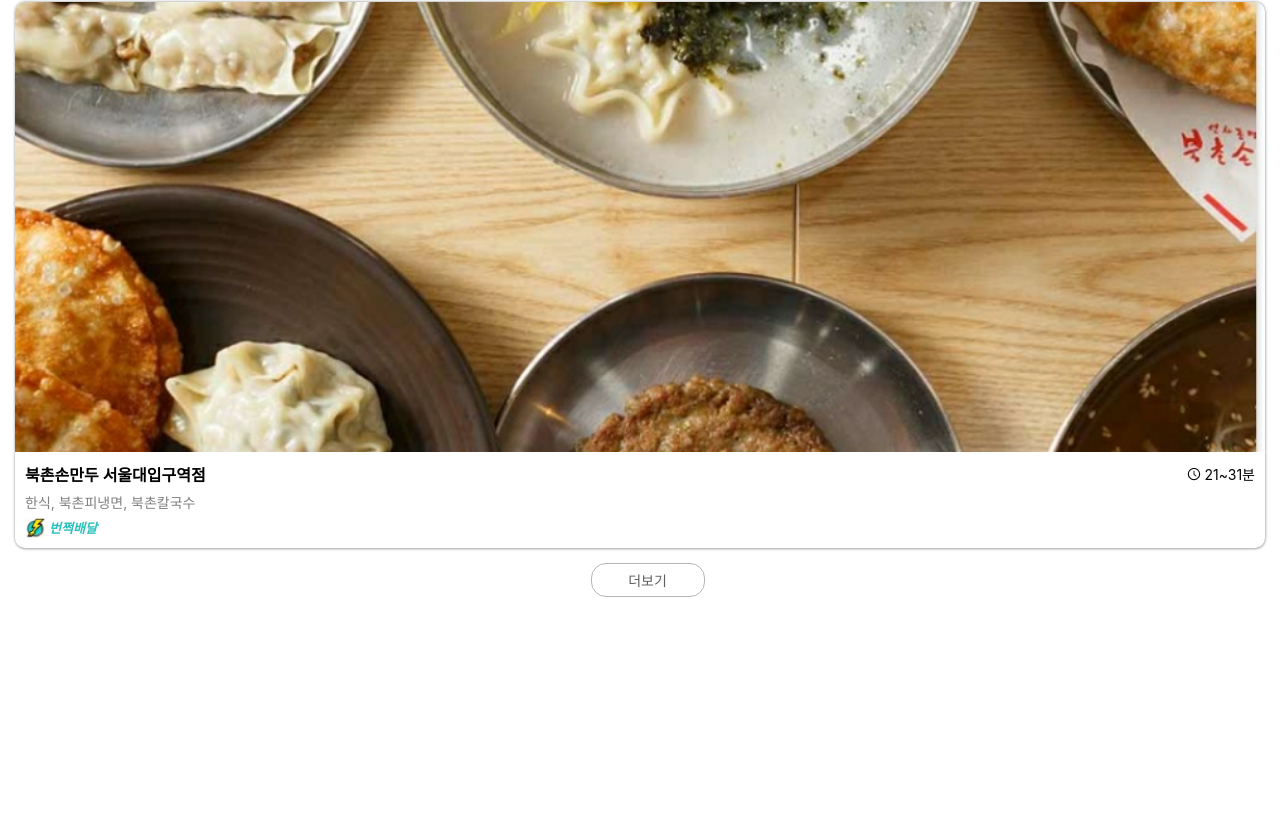
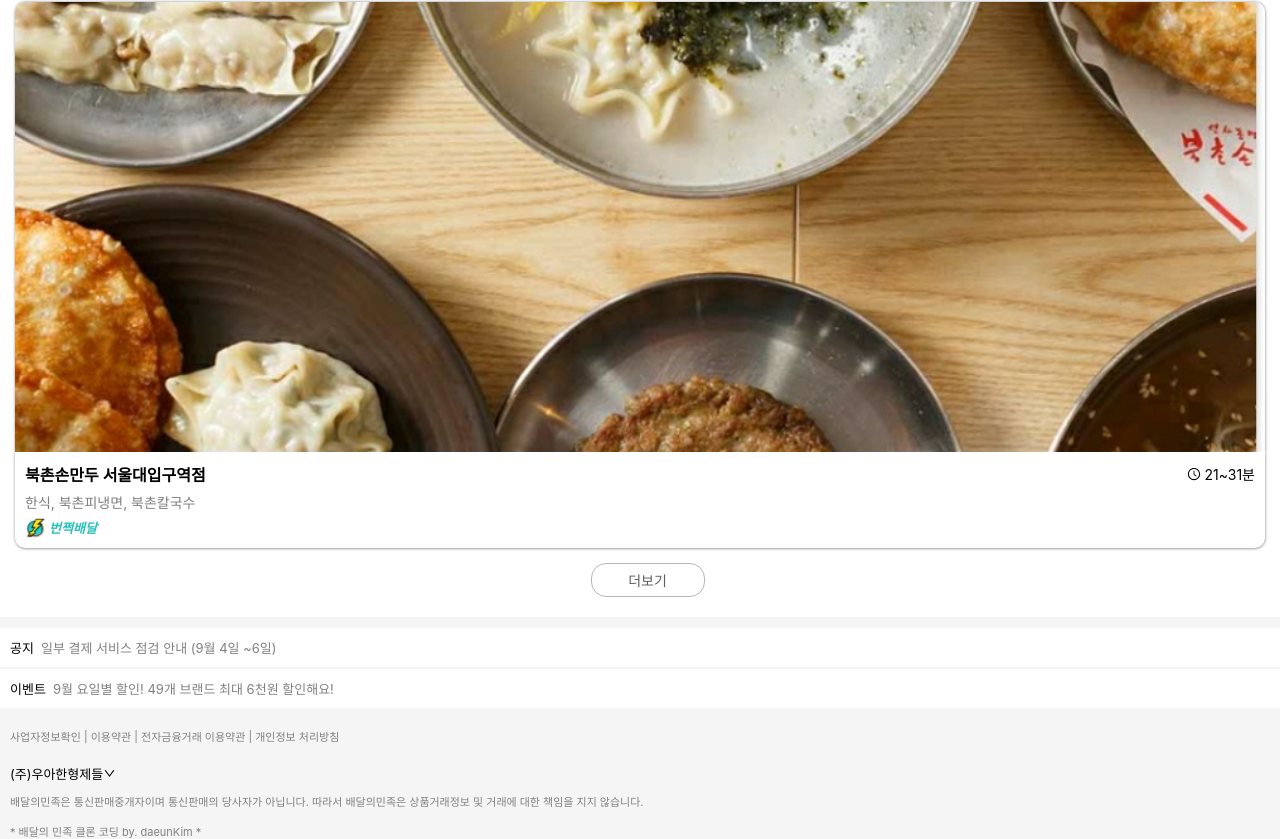
Before and after one commit to dekim1028/Bamin, a React (Create React App) app: page / in a window 1280 px wide. Shown: the part 3599-4438 px from the top of the page. Before the commit the page ends 4216 px from the top, so only its background shows below. Built offline with nearby package versions, Linux system fonts and the light colour scheme.

Commit message:
copyright 개발

```diff
--- a/src/App.css
+++ b/src/App.css
@@ -1,5 +1,5 @@
 body{
   margin:0;
   padding:0;
-  background: #e9ecef;
+  background: #f5f5f5;
 }
--- a/src/App.js
+++ b/src/App.js
@@ -1,4 +1,6 @@
 import React from 'react';
+
+import './App.css';
 import BaminMainTemplate from './Component/BaminMain/BaminMainTemplate';
 
 function App() {
--- /dev/null
+++ b/src/Component/BaminMain/BaminFooter.js
@@ -0,0 +1,67 @@
+import React, { useState } from 'react';
+
+import {AiOutlineDown} from 'react-icons/ai';
+import '../../Style/css/BaminMain/BaminFooter.scss';
+
+const BaminFooter = () => {
+
+    const [showCopyRight, setShowCopyRight] = useState(false);
+
+    const onClick =()=>{
+        setShowCopyRight(!showCopyRight);
+    }
+
+
+    return (
+        <div className="BaminFooter">
+            <div className="footer_notice">
+                <div className="notice_category">공지</div>
+                <div className="notice_content">일부 결제 서비스 점검 안내 (9월 4일 ~6일)</div>
+            </div>
+            <div className="footer_notice">
+                <div className="notice_category">이벤트</div>
+                <div className="notice_content">9월 요일별 할인! 49개 브랜드 최대 6천원 할인해요!</div>
+            </div>
+            <div className="footer_link">
+                <a>사업자정보확인</a> | <a>이용약관</a> | <a>전자금융거래 이용약관</a> | <a>개인정보 처리방침</a>
+            </div>
+            <div className="copyright">
+                <div className="copyright_subject" onClick={onClick}>(주)우아한형제들 <AiOutlineDown/></div>
+                {
+                    showCopyRight?
+                        <div className="copyright_hidden_text">
+                            대표이사 김범준 | 사업자등록번호 : 000-00-00000<br/>
+                            통신판매업 서울 송파-0515 | 호스팅서비스제공자 (주)우아한형제들<br/>
+                            CS@woowahan.com | 서울특별시 송파구 위례성대로 2 장은빌딩<br/>
+                            전자금융분쟁처리 Tel 0000-0000 | Fax 000-0000-0000
+                            <table className="info">
+                                <tbody>
+                                    <tr>
+                                        <td>
+                                            고객센터(대표)<br/>
+                                            0000-0000<br/>
+                                            24시간 운영, 연중무휴
+                                        </td>
+                                        <td>
+                                            고객센터(B마트)<br/>
+                                            0000-0000<br/>
+                                            오전 09:00~익일 새벽 03:00
+                                        </td>
+                                    </tr>
+                                </tbody>
+                            </table>
+                        </div>
+                        :
+                        null
+                }
+
+                <div className="copyright_text">
+                    배달의민족은 통신판매중개자이며 통신판매의 당사자가 아닙니다. 따라서 배달의민족은 상품거래정보 및 거래에 대한 책임을 지지 않습니다.<br/><br/>
+                    * 배달의 민족 클론 코딩 by. daeunKim *
+                </div>
+            </div>
+        </div>
+    );
+};
+
+export default BaminFooter;
--- a/src/Component/BaminMain/BaminMainTemplate.js
+++ b/src/Component/BaminMain/BaminMainTemplate.js
@@ -6,6 +6,7 @@
 import BaminRecommend from './BaminRecommend/BaminRecommend';
 
 import '../../Style/css/BaminMain/BaminMainTemplate.scss';
+import BaminFooter from './BaminFooter';
 
 const BaminMainTemplate = () => {
     return (
@@ -15,6 +16,7 @@
             <BaminBrand/>
             <BaminNotice2/>
             <BaminRecommend/>
+            <BaminFooter/>
         </div>
     );
 };
--- /dev/null
+++ b/src/Style/css/BaminMain/BaminFooter.scss
@@ -0,0 +1,59 @@
+.BaminFooter{
+    position: relative;
+    top: 5rem;
+
+    .footer_notice{
+        background: white;
+        margin-bottom:2px;
+        display: flex;
+        align-items: center;
+        padding: 10px;
+        font-size: 13px;
+
+        .notice_category{
+            margin-right: 7px;
+        }
+
+        .notice_content{
+            color: gray;
+        }
+    }
+
+    .footer_link{
+        margin: 20px 10px;
+        font-size: 11px;
+        color: gray;
+    }
+
+    .copyright{
+        margin: 20px 10px;
+        .copyright_subject{
+            font-size: 13px;
+            font-weight: 400;
+            display: flex;
+            align-items: center;
+        }
+
+        .copyright_hidden_text,.copyright_text{
+            margin-top:10px;
+            font-size: 11px;
+            color: gray;
+        }
+
+        .copyright_hidden_text{
+            .info{
+                border-collapse: collapse;
+                margin: 10px 0 15px 0;
+                border:1px solid rgb(211, 210, 210);
+                width: 100%;
+                td{
+                    border:1px solid rgb(211, 210, 210);
+                    padding: 10px;
+                    width: 50%;
+                }
+
+
+            }
+        }
+    }
+}
--- a/src/Style/css/BaminMain/BaminMainTemplate.scss
+++ b/src/Style/css/BaminMain/BaminMainTemplate.scss
@@ -1,6 +1,3 @@
 .BaminMainTemplate{
-    background:#f5f5f5;
     width:100%;
-    min-height: 3500px;
-    height: auto;
 }
```
